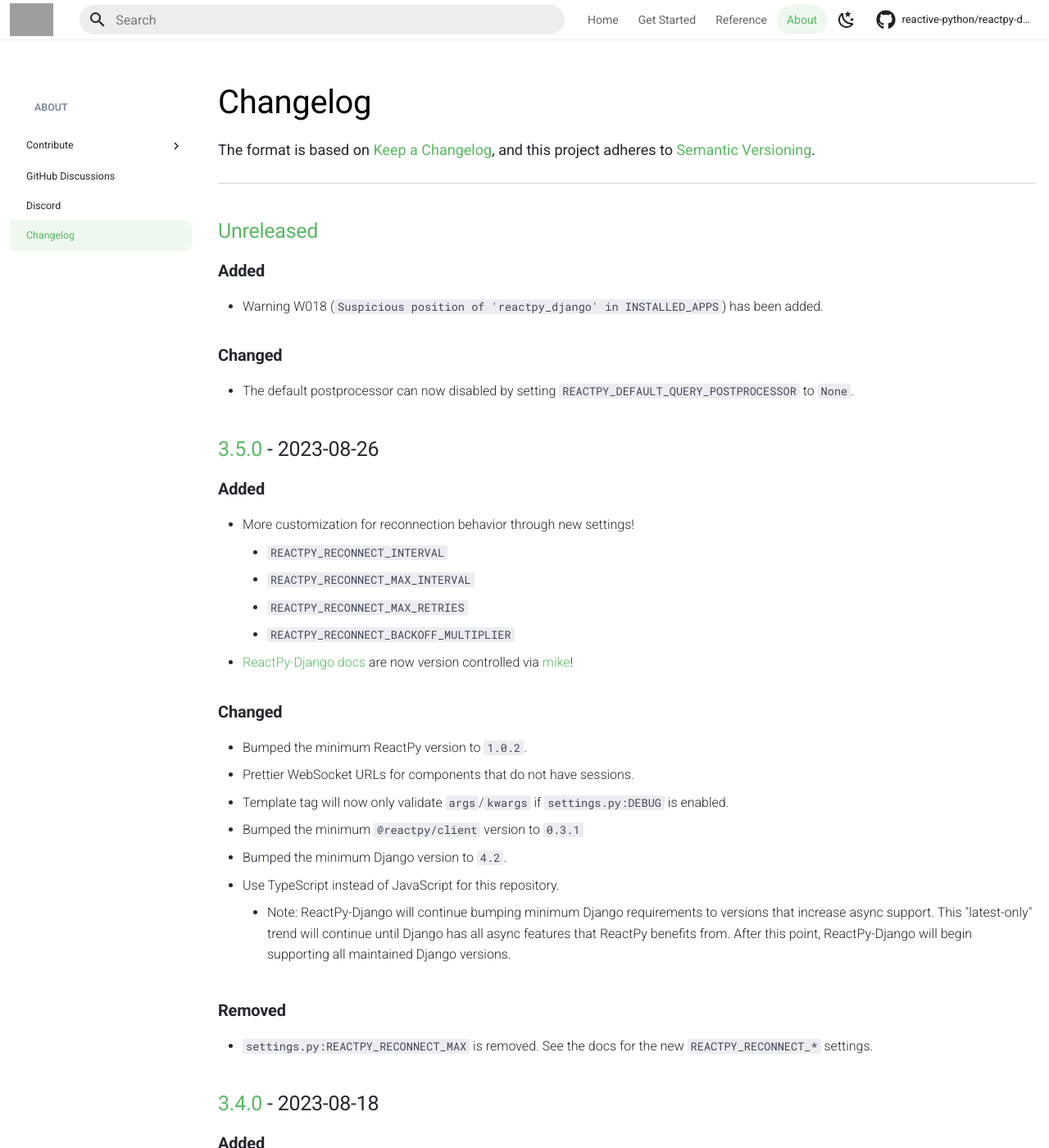
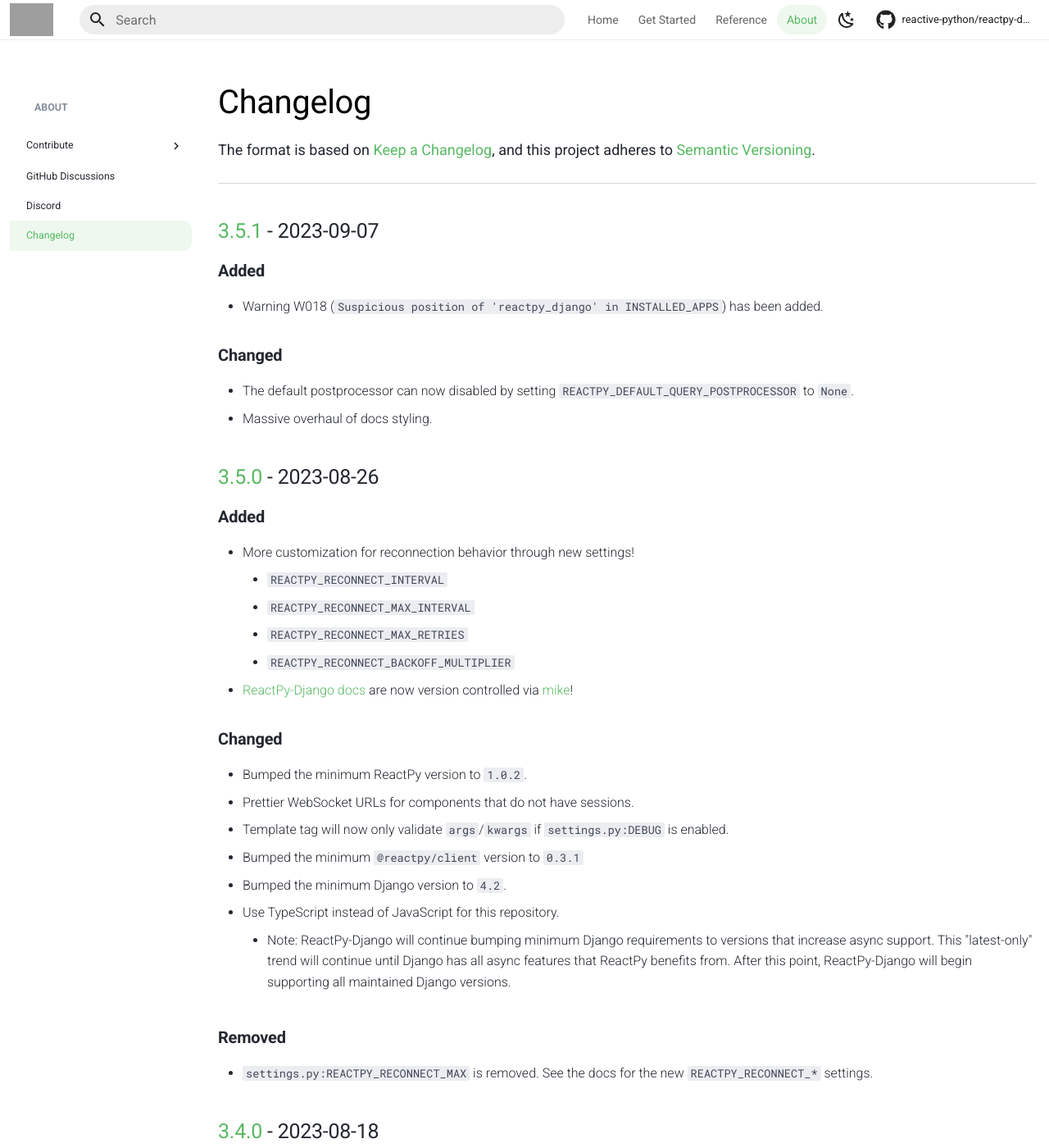
Before and after one commit to purity111/reactpy-django, an MkDocs documentation site: the page built from docs/src/about/changelog.md, in a window 1280 px wide and 1400 px high. Shown: the whole window at 82% size. Built offline with MkDocs 1.6.1 and Material for MkDocs 9.7.7, drawn with Linux system fonts in a browser that asks for light colours; comment, search, counter and statistics services are not loaded; the version menu is left out; grey boxes are pictures that could not be loaded.

Commit message:
v3.5.1 (#183)

```diff
--- a/CHANGELOG.md
+++ b/CHANGELOG.md
@@ -32,7 +32,7 @@ Using the following categories, list your changes in this order:
 
 <!--changelog-start-->
 
-## [Unreleased]
+## [3.5.1] - 2023-09-07
 
 ### Added
 
@@ -41,6 +41,7 @@ Using the following categories, list your changes in this order:
 ### Changed
 
 -   The default postprocessor can now disabled by setting `REACTPY_DEFAULT_QUERY_POSTPROCESSOR` to `None`.
+-   Massive overhaul of docs styling.
 
 ## [3.5.0] - 2023-08-26
 
@@ -393,7 +394,8 @@ Using the following categories, list your changes in this order:
 
 -   Support for IDOM within the Django
 
-[unreleased]: https://github.com/reactive-python/reactpy-django/compare/3.5.0...HEAD
+[unreleased]: https://github.com/reactive-python/reactpy-django/compare/3.5.1...HEAD
+[3.5.1]: https://github.com/reactive-python/reactpy-django/compare/3.5.0...3.5.1
 [3.5.0]: https://github.com/reactive-python/reactpy-django/compare/3.4.0...3.5.0
 [3.4.0]: https://github.com/reactive-python/reactpy-django/compare/3.3.2...3.4.0
 [3.3.2]: https://github.com/reactive-python/reactpy-django/compare/3.3.1...3.3.2
--- a/docs/overrides/main.html
+++ b/docs/overrides/main.html
@@ -13,7 +13,7 @@
 {% endblock %}
 
 {% block outdated %}
-You're not viewing the latest official release.
+You're not viewing the latest release.
 <a href="{{ '../' ~ base_url }}">
     <strong>Click here to go to latest.</strong>
 </a>
--- a/docs/src/assets/css/navbar.css
+++ b/docs/src/assets/css/navbar.css
@@ -87,6 +87,7 @@
 		margin: 0;
 		margin-right: 0.8rem;
 		margin-left: 0.2rem;
+		flex-grow: 0;
 	}
 	.md-header__topic {
 		position: relative;
--- a/src/reactpy_django/__init__.py
+++ b/src/reactpy_django/__init__.py
@@ -8,7 +8,7 @@ from reactpy_django.websocket.paths import (
     REACTPY_WEBSOCKET_ROUTE,
 )
 
-__version__ = "3.5.0"
+__version__ = "3.5.1"
 __all__ = [
     "REACTPY_WEBSOCKET_PATH",
     "REACTPY_WEBSOCKET_ROUTE",
```
